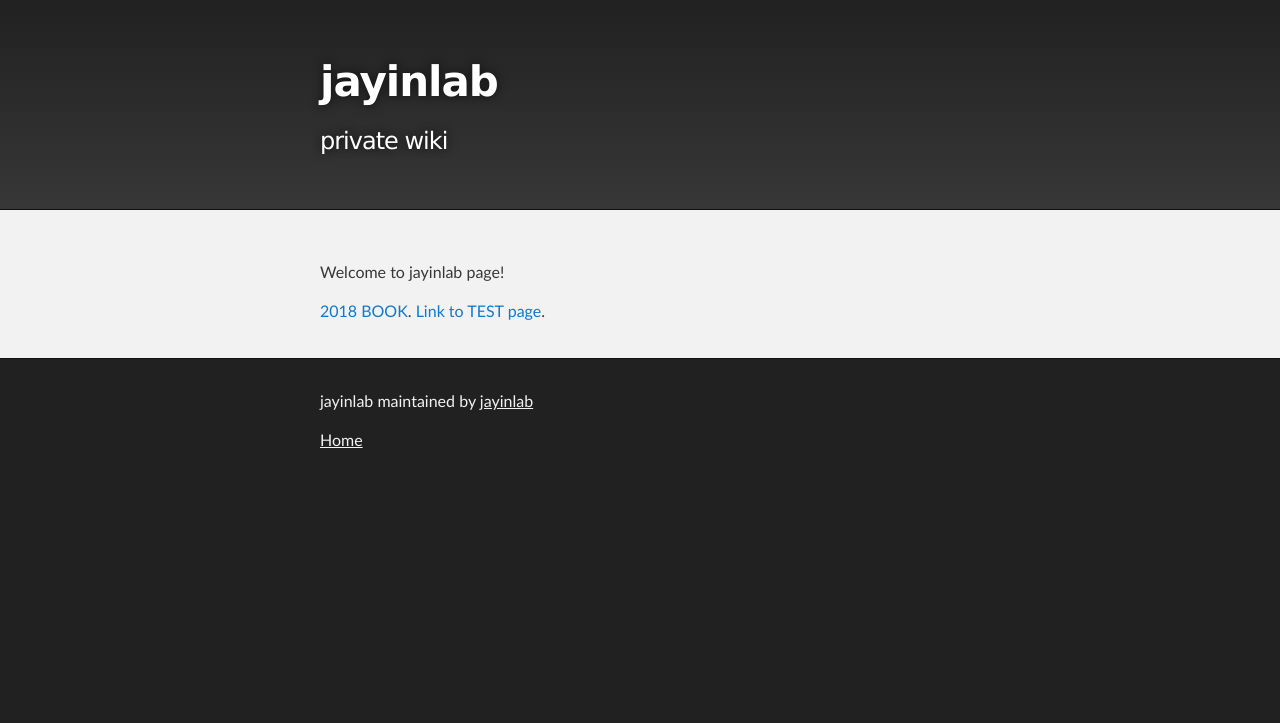
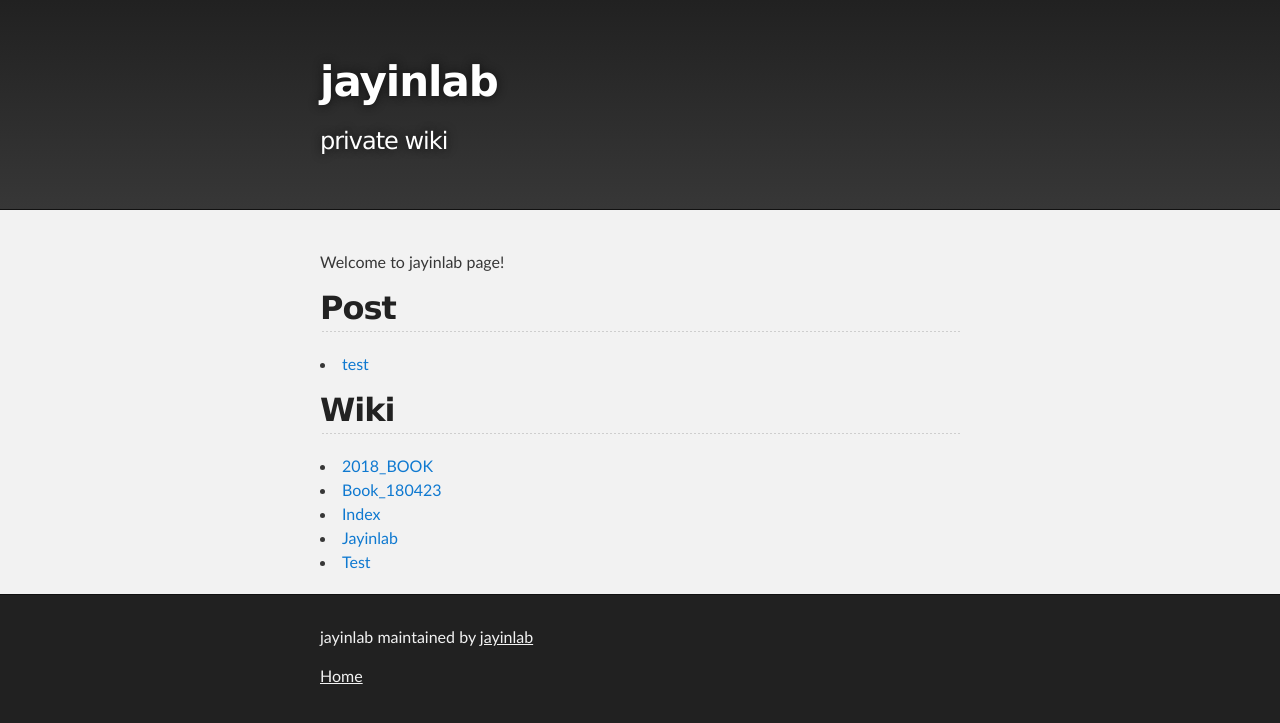
Before and after one commit to jayinlab/blog-slate-theme, a Jekyll site: the page built from index.html, in a window 1280 px wide. Shown: the top 723 px of the page. Built offline with Jekyll 4.4.1, drawn with Linux system fonts in a browser that asks for light colours.

Commit message:
[test] post, wiki test

```diff
--- a/_config.yml
+++ b/_config.yml
@@ -2,3 +2,7 @@ title: jayinlab
 description: private wiki
 google_analytics:
 theme: jekyll-theme-slate
+permalink: none
+collections:
+  wiki:
+    output: true
--- /dev/null
+++ b/_wiki/index.md
@@ -0,0 +1,8 @@
+---
+layout: default
+---
+
+Post index page
+
+[2018 BOOK](./2018_BOOK.html).
+[Link to TEST page](./test.html).
--- /dev/null
+++ b/index.html
@@ -0,0 +1,24 @@
+---
+layout: default
+---
+
+Welcome to jayinlab page!
+<div>
+<!-- post -->
+<h2>Post</h2>
+
+{% for post in site.posts limit:5 %}
+  <li>
+    <a href="{{ BASE_PATH }}{{ post.url }}">{{ post.title }}</a>
+  </li>
+{% endfor %}
+<!-- wiki -->
+
+<h2>Wiki</h2>
+
+{% for item in site.wiki %}
+  <li>
+  <a href="{{ item.url }}">{{ item.title }}</a>
+  </li>
+{% endfor %}
+</div>
```
Also changed, not shown: _posts/2011-12-31-abc.md (added, +20 -0 lines), _wiki/2018_BOOK.md (added, +20 -0 lines), posts/2018_BOOK.md (deleted, +0 -19 lines), posts/index.md (deleted, +0 -5 lines), _wiki/Book_180423.md (renamed from posts/Book_180423.md), _wiki/jayinlab.md (renamed from posts/jayinlab.md), _wiki/test.md (renamed from posts/test.md), backup/index.md (line endings or trailing spaces), 1 other file.
